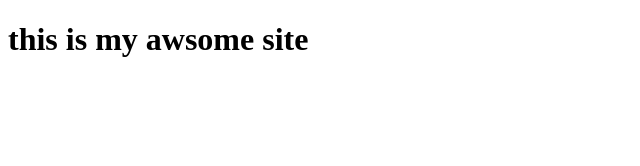
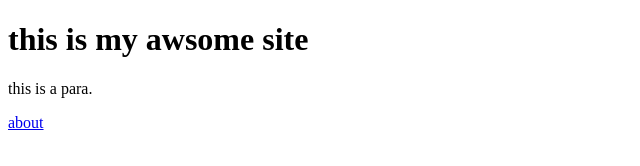
Before and after one commit to Himanshu5167/project4, a plain HTML site: page index.html in a window 1280 px wide. Shown: the whole page, without its empty margins (0-640 px from the left). Drawn offline with Linux system fonts and the light colour scheme.

Commit message:
Update index.html

```diff
--- a/index.html
+++ b/index.html
@@ -6,5 +6,7 @@
 <body>
     <h1>
     this is my awsome site</h1>
+    <p>this is a para.</p>
+    <p><a href="about.html">about</a></p>
     </body>
 </html>
```
